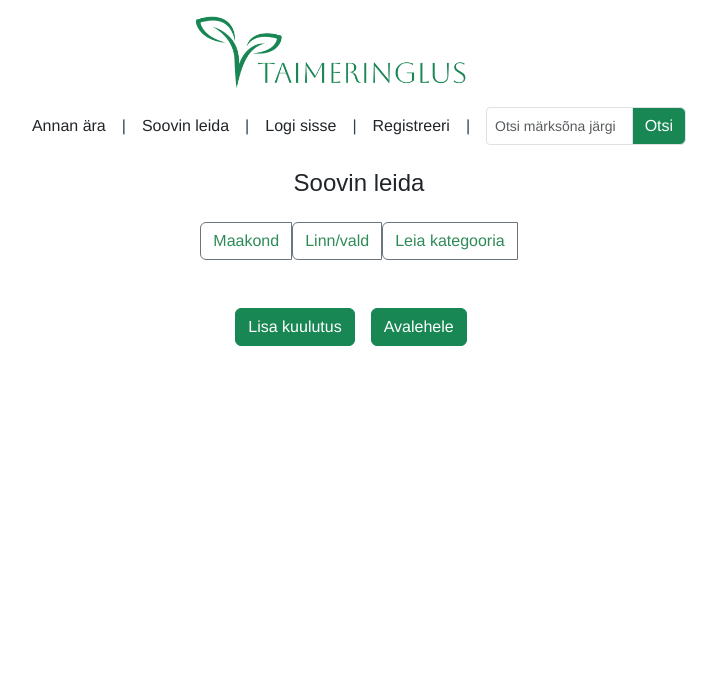
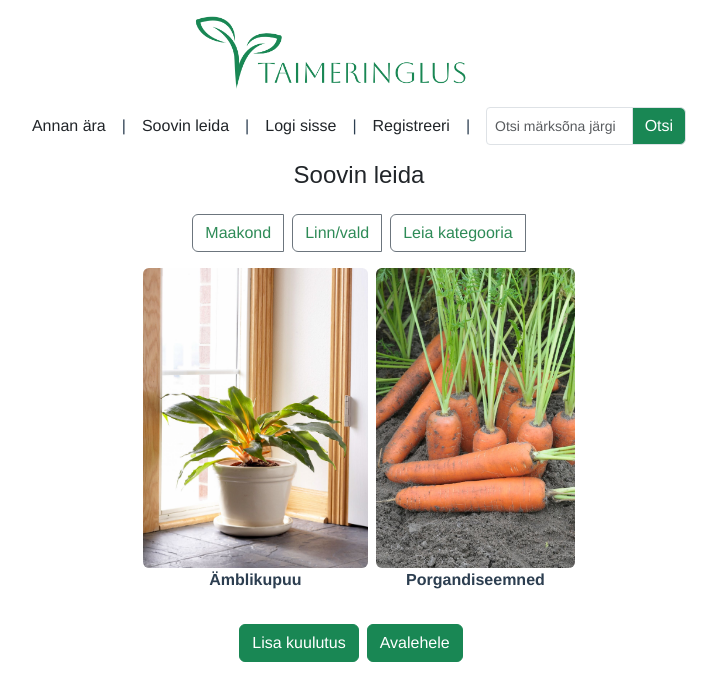
Before and after one commit to karin-v/flowerfront, a Vue app: page /items-wish in a window 1280 px wide. Shown: the top 700 px of the page, without its empty margins (281-998 px from the left). Built offline with nearby package versions, Linux system fonts and the light colour scheme.

Commit message:
layout changes views

```diff
--- a/src/App.vue
+++ b/src/App.vue
@@ -1,5 +1,3 @@
-p.vue Bootstrap layoutiga
-
 <template>
   <div class="container mt-3">
     <div class="row justify-content-center mb-3">
--- a/src/views/GiveAway.vue
+++ b/src/views/GiveAway.vue
@@ -6,32 +6,27 @@
       </div>
     </div>
 
-    <div class="btn-group">
+    <div class="btn-group me-2">
       <button type="button" class="btn btn-outline-secondary" style="color: seagreen" data-bs-toggle="dropdown" aria-expanded="false">
         Maakond
       </button>
-      <ul class="dropdown-menu">
-
-      </ul>
+      <ul class="dropdown-menu"></ul>
     </div>
 
-    <div class="btn-group">
+    <div class="btn-group me-2">
       <button type="button" class="btn btn-outline-secondary" style="color: seagreen" data-bs-toggle="dropdown" aria-expanded="false">
         Linn/vald
       </button>
-      <ul class="dropdown-menu">
-
-      </ul>
+      <ul class="dropdown-menu"></ul>
     </div>
 
-    <div class="btn-group">
+    <div class="btn-group me-2">
       <button type="button" class="btn btn-outline-secondary" style="color: seagreen" data-bs-toggle="dropdown" aria-expanded="false">
         Leia kategooria
       </button>
-      <ul class="dropdown-menu">
+      <ul class="dropdown-menu"></ul>
+    </div>
 
-      </ul>
-    </div>
 <!--    <router-link to="/search">-->
 <!--      <div class="input-group mb-3">-->
 <!--        <input type="text" class="form-control" placeholder="Otsi märksõna järgi" aria-label="Otsi märksõna järgi"-->
@@ -39,20 +34,18 @@
 <!--        <span class="input-group-text" id="basic-addon2">Otsi</span>-->
 <!--      </div>-->
 
-      <div class="col">
-        <img src="../assets/banaanipuu.jpg" class="rounded mx-auto d-block" height="300">
+    <div class="d-flex justify-content-center align-items-center mt-3">
+      <div class="text-center me-2">
+        <img alt="banaanipuu" src="../assets/banaanipuu.jpg" class="rounded mx-auto d-block" height="300">
         <p class="fw-bold">Banaanipuu</p>
       </div>
+    </div>
 <!--    </router-link>-->
-    <div>
 
-    </div>
-
-    <div class="row mt-5 align-items-center">
-
-      <div class="justify-content-between">
-        <button type="button" class="btn btn-success me-3">Lisa kuulutus</button>
-        <button @click="navigateToHomeView" type="submit" class="btn btn-success me-3">Avalehele</button>
+    <div class="d-flex justify-content-center align-items-center mt-3">
+      <div class="text-center me-2">
+        <button type="button" class="btn btn-success me-2">Lisa kuulutus</button>
+        <button @click="navigateToHomeView" type="submit" class="btn btn-success me-2">Avalehele</button>
       </div>
     </div>
   </div>
--- a/src/views/LoginView.vue
+++ b/src/views/LoginView.vue
@@ -1,6 +1,5 @@
 <template>
   <div>
-
     <div class="container text-center">
 
       <div class="row justify-content-center">
@@ -11,7 +10,6 @@
 
       <div class="row justify-content-center mt-5">
         <div class="col col-4">
-
           <div>
 
             <div class="mb-3">
@@ -25,21 +23,17 @@
             </div>
 
             <div class="row mt-5 align-items-center">
+              <div class="justify-content-between">
+                <button @click="login" type="submit" class="btn btn-success me-3">Logi sisse</button>
+                <button @click="navigateToRegisterView" type="submit" class="btn btn-success me-3">Loo konto</button>
+                <button @click="navigateToHomeView" type="submit" class="btn btn-secondary me-3">Katkesta</button>
+              </div>
+            </div>
 
-              <div class="justify-content-between">
-              <button @click="login" type="submit" class="btn btn-success me-3">Logi sisse</button>
-              <button @click="navigateToRegisterView" type="submit" class="btn btn-success me-3">Loo konto</button>
-              <button @click="navigateToHomeView" type="submit" class="btn btn-secondary me-3">Katkesta</button>
-            </div>
-            </div>
           </div>
-
         </div>
       </div>
-
     </div>
-
-
   </div>
 </template>
 
--- a/src/views/RegisterView.vue
+++ b/src/views/RegisterView.vue
@@ -4,7 +4,7 @@
     <div class="container mt-4">
       <div class="row justify-content-center">
         <div class="col-md-10">
-          <!-- Pealkiri -->
+
           <div class="row mb-5">
             <div class="col">
               <h4 style="color:#212529; font-family: 'Arial', sans-serif;">  Loo uus konto</h4>
--- a/src/views/WishList.vue
+++ b/src/views/WishList.vue
@@ -1,37 +1,32 @@
 <template>
-<div class="container mt-4">
+  <div class="container mt-3">
     <div class="row mb-3">
       <div class="col">
         <h4 style="color:#212529; font-family: 'Arial', sans-serif;">Soovin leida</h4>
       </div>
     </div>
 
-  <div class="btn-group">
+    <div class="btn-group me-2" >
       <button type="button" class="btn btn-outline-secondary" style="color: seagreen" data-bs-toggle="dropdown" aria-expanded="false">
         Maakond
       </button>
-    <ul class="dropdown-menu">
-
-    </ul>
+      <ul class="dropdown-menu"></ul>
     </div>
 
-  <div class="btn-group">
+    <div class="btn-group me-2">
       <button type="button" class="btn btn-outline-secondary" style="color: seagreen" data-bs-toggle="dropdown" aria-expanded="false">
         Linn/vald
       </button>
-    <ul class="dropdown-menu">
-
-    </ul>
+      <ul class="dropdown-menu"></ul>
     </div>
 
     <div class="btn-group">
       <button type="button" class="btn btn-outline-secondary" style="color: seagreen" data-bs-toggle="dropdown" aria-expanded="false">
         Leia kategooria
       </button>
-    <ul class="dropdown-menu">
+      <ul class="dropdown-menu"></ul>
+    </div>
 
-    </ul>
-  </div>
 <!--  <router-link to="/search">-->
 <!--    <div class="input-group mb-3">-->
 <!--      <input type="text" class="form-control" placeholder="Otsi märksõna järgi" aria-label="Otsi märksõna järgi"-->
@@ -40,17 +35,26 @@
 <!--    </div>-->
 <!--  </router-link>-->
 
-  <div class="row mt-5 align-items-center">
-
-    <div class="justify-content-between">
-      <button type="button" class="btn btn-success me-3">Lisa kuulutus</button>
-      <button @click="navigateToHomeView" type="submit" class="btn btn-success me-3">Avalehele</button>
+    <div class="d-flex justify-content-center align-items-center mt-3">
+      <div class="text-center me-2">
+        <img src="../assets/ämblikupuu.jpg" class="rounded mx-auto d-block" height="300">
+          <p class="fw-bold">Ämblikupuu</p>
+      </div>
+      <div class="text-center">
+        <img src="../assets/porgandiseemned.jpg" class="rounded mx-auto d-block" height="300">
+        <p class="fw-bold">Porgandiseemned</p>
       </div>
     </div>
   </div>
+
+  <div class="d-flex justify-content-center align-items-center mt-3">
+    <div class="text-center me-2">
+      <button type="button" class="btn btn-success me-2">Lisa kuulutus</button>
+      <button @click="navigateToHomeView" type="submit" class="btn btn-success me-2">Avalehele</button>
+    </div>
+  </div>
+
 </template>
-
-
 
 <script>
 import NavigationService from "@/services/NavigationService";
```
Also changed, not shown: src/components/image/UserImage.vue (+4 -6 lines), src/assets/porgandiseemned.jpg (renamed from src/assets/zidi01360.jpg), src/assets/ämblikupuu.jpg (renamed from src/assets/orchid-spider-plant-7bc6dab8-4cb320efcec64205a3a2e0fb9ff0e2db.jpg). Lines whose indentation alone changed are shown as unchanged.
